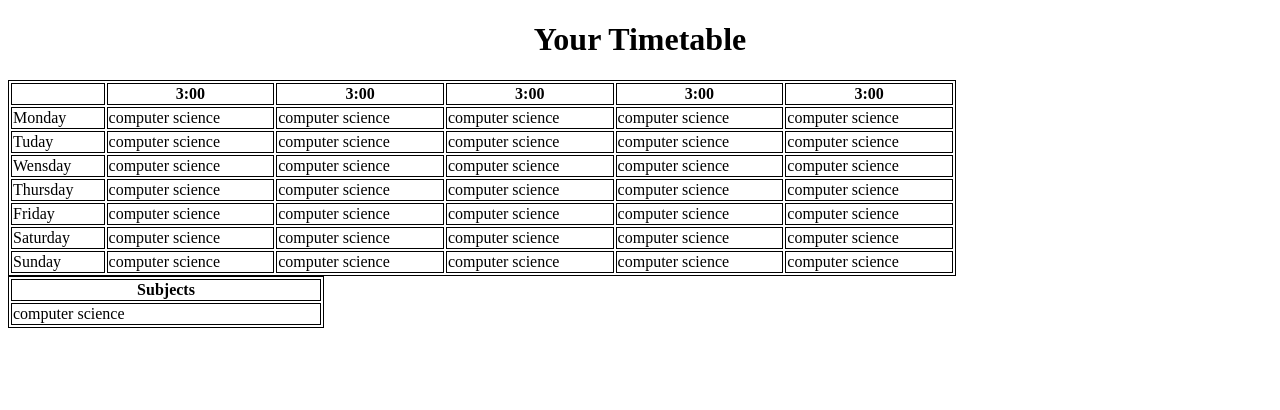
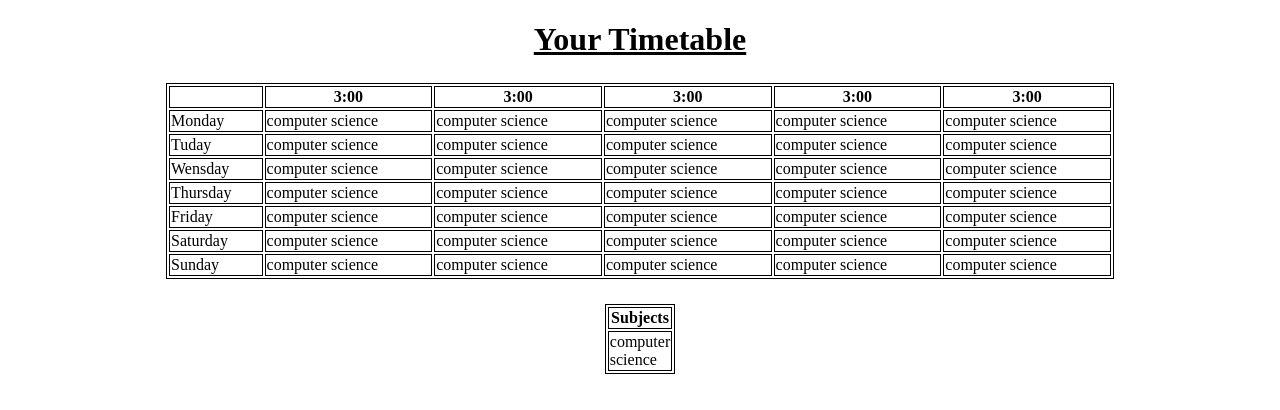
Before and after one commit to Sanula1/CS-project, a plain HTML site: page index.html in a window 1280 px wide. Drawn offline with Linux system fonts and the light colour scheme.

Commit message:
centred the main timetable and added a margin

```diff
--- a/index.html
+++ b/index.html
@@ -8,11 +8,15 @@ p {text-align: center;}
 div {text-align: center;}
 table, th, td {
   border:1px solid black;
-}
+  margin:25px 0 0 25px;
+  margin-left: auto;
+  margin-right: auto;
+
 </style>
 </head>
 <body>
-  <h1> Your Timetable</h1>
+  <h1><u> Your Timetable</u></h1>
+  <!--table for time table-->
   <table style="width:75%">
   <tr>
     <th></th>
@@ -78,8 +82,9 @@ table, th, td {
     <td>computer science</td>
     <td>computer science</td>
   </tr>
+<!--table for the subjects-->
 </table>
-<table style="width:25%">
+<table style="width:5%" >
   <th>Subjects</th>
    <tr>
      <td>computer science</td>
@@ -87,3 +92,5 @@ table, th, td {
 </body>
 
 </html>
+<!---convert the html styles into css
+-create clases for time table and subjects-->
```
Also changed, not shown: 1 other file.
